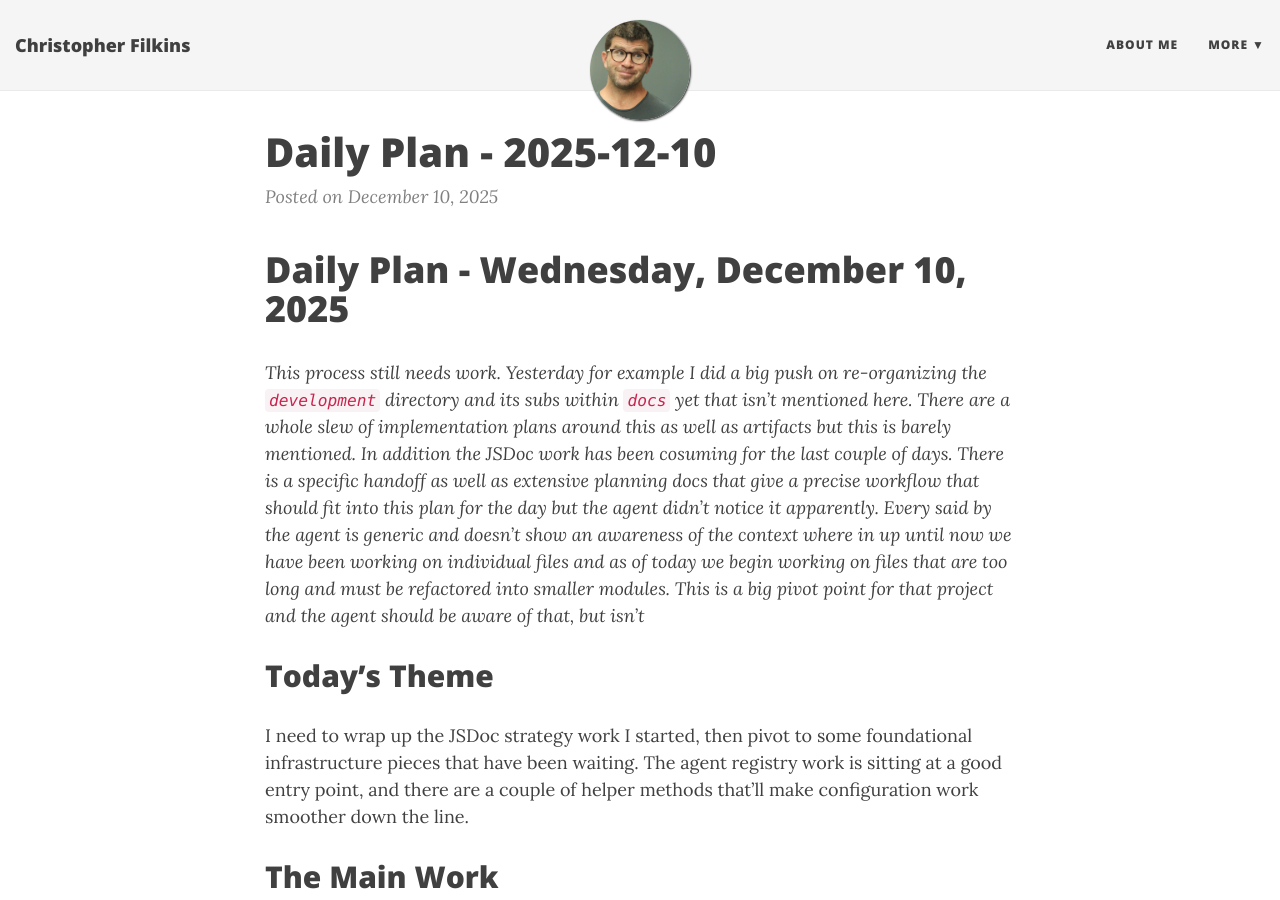
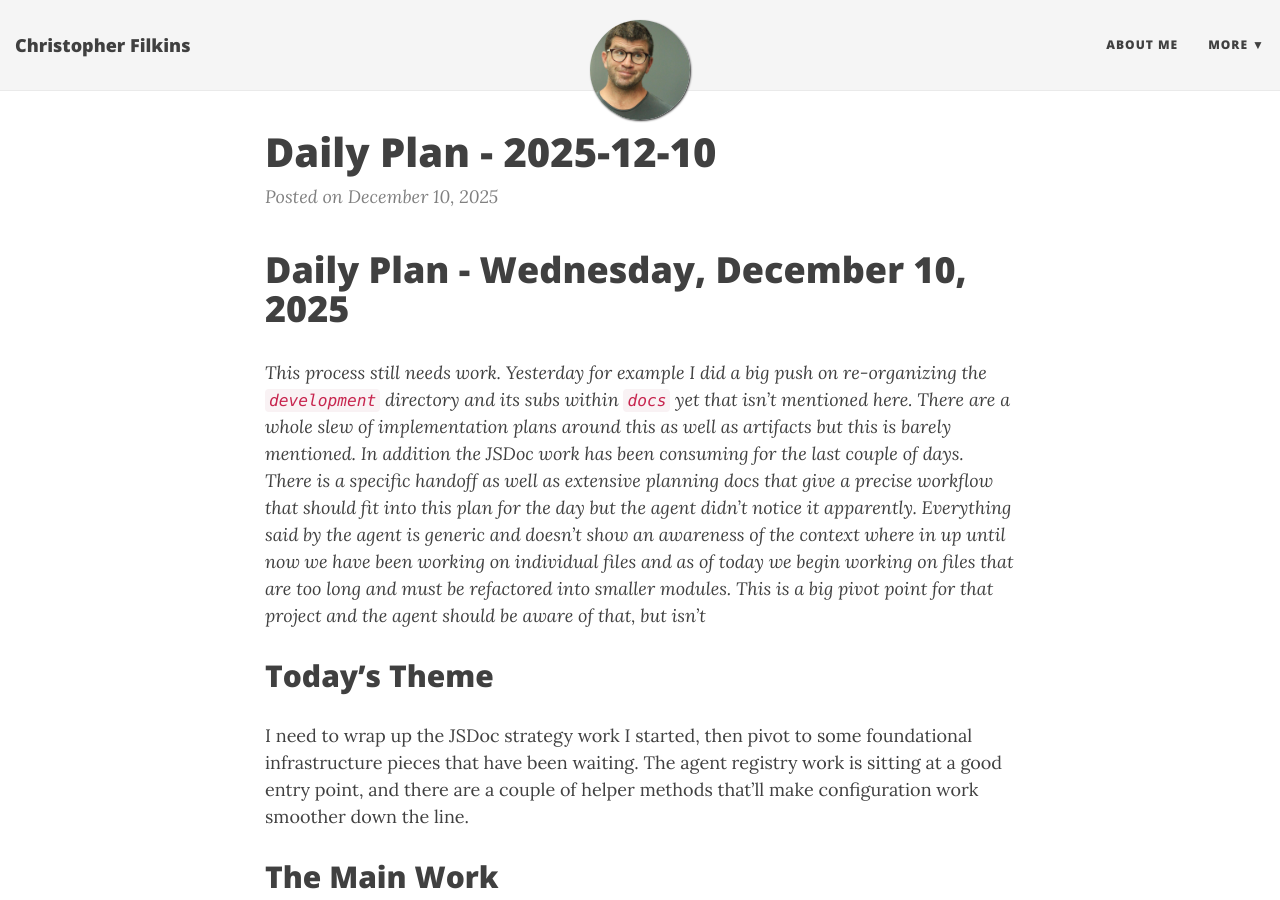
Before and after one commit to filchyboy/filchyboy.github.io, a Jekyll site: the page built from _posts/2025-12-10-todays-plan.md, in a window 1280 px wide and 900 px high. Built offline with Jekyll 4.4.1, drawn with Linux system fonts in a browser that asks for light colours; nearby versions of some CDN libraries.

Commit message:
Fix typo in daily plan for December 10, 2025

```diff
--- a/_posts/2025-12-10-todays-plan.md
+++ b/_posts/2025-12-10-todays-plan.md
@@ -6,7 +6,7 @@
 
 # Daily Plan - Wednesday, December 10, 2025
 
-*This process still needs work. Yesterday for example I did a big push on re-organizing the `development` directory and its subs within `docs` yet that isn't mentioned here. There are a whole slew of implementation plans around this as well as artifacts but this is barely mentioned. In addition the JSDoc work has been cosuming for the last couple of days. There is a specific handoff as well as extensive planning docs that give a precise workflow that should fit into this plan for the day but the agent didn't notice it apparently. Every said by the agent is generic and doesn't show an awareness of the context where in up until now we have been working on individual files and as of today we begin working on files that are too long and must be refactored into smaller modules. This is a big pivot point for that project and the agent should be aware of that, but isn't*
+*This process still needs work. Yesterday for example I did a big push on re-organizing the `development` directory and its subs within `docs` yet that isn't mentioned here. There are a whole slew of implementation plans around this as well as artifacts but this is barely mentioned. In addition the JSDoc work has been consuming for the last couple of days. There is a specific handoff as well as extensive planning docs that give a precise workflow that should fit into this plan for the day but the agent didn't notice it apparently. Everything said by the agent is generic and doesn't show an awareness of the context where in up until now we have been working on individual files and as of today we begin working on files that are too long and must be refactored into smaller modules. This is a big pivot point for that project and the agent should be aware of that, but isn't*
 
 ## Today's Theme
 I need to wrap up the JSDoc strategy work I started, then pivot to some foundational infrastructure pieces that have been waiting. The agent registry work is sitting at a good entry point, and there are a couple of helper methods that'll make configuration work smoother down the line.
```
